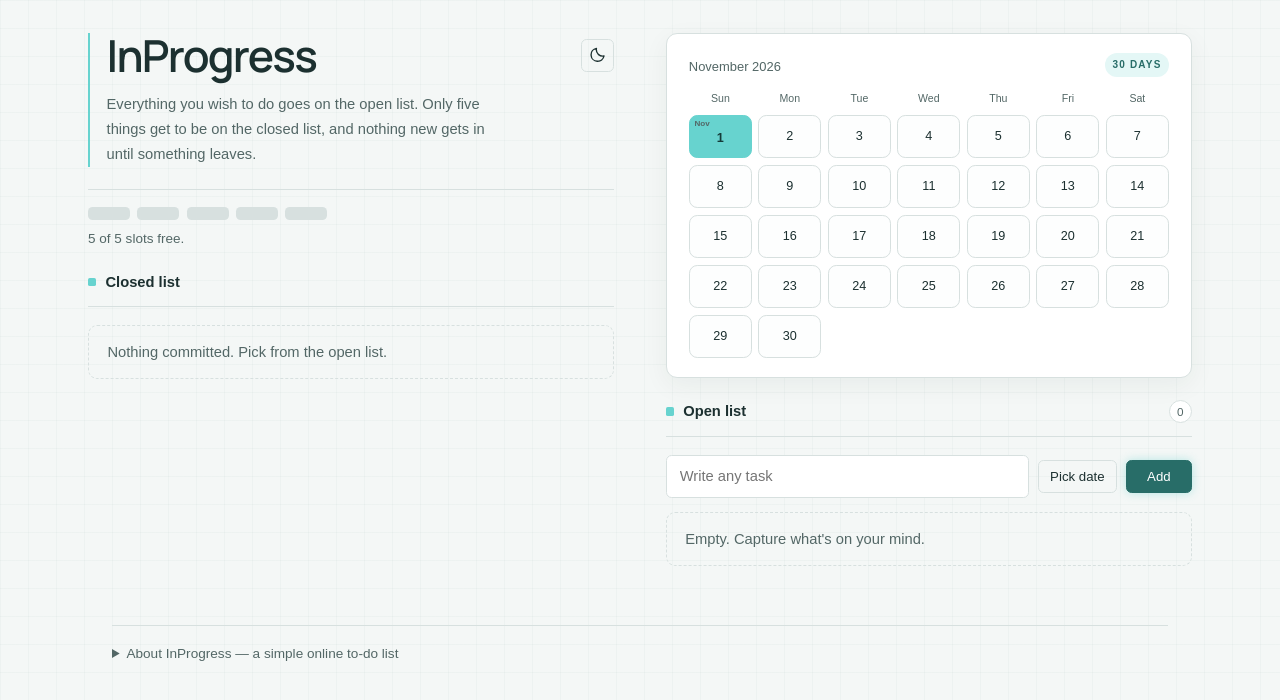
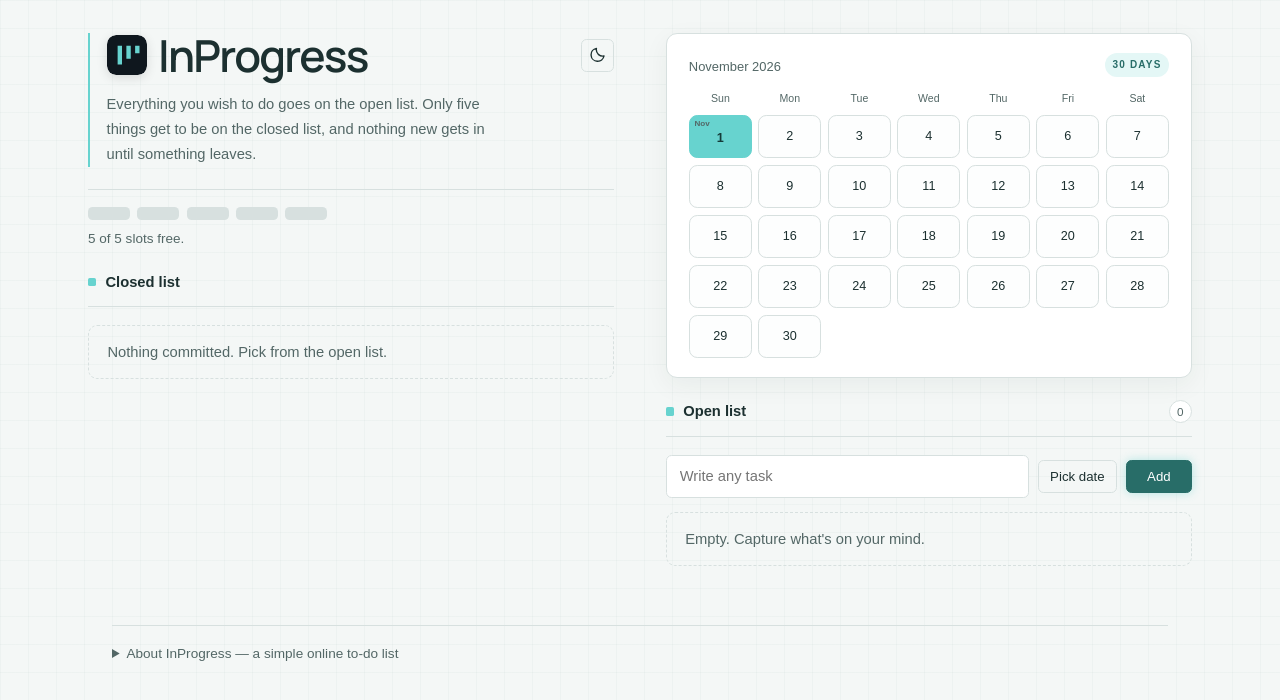
Before and after one commit to mahihyder/Open-Closed-List, a React (Vite) app in the folder closed-list/closed-list/: page / in a window 1280 px wide. Shown: the top 700 px of the page. Built offline with nearby package versions, Linux system fonts and the light colour scheme; a web font is replaced by a local one.

Commit message:
Show InProgress logo beside the page title

```diff
--- a/closed-list/closed-list/src/App.css
+++ b/closed-list/closed-list/src/App.css
@@ -452,3 +452,8 @@ input:focus { outline: none; border-color: var(--teal); box-shadow: 0 0 0 3px co
 .about-copy h2 { font-size: 1.15rem; color: var(--ink); }
 .about-copy h3 { font-size: 1rem; color: var(--ink); margin: 22px 0 6px; }
 .about-copy p { margin: 0 0 12px; }
+
+/* Bring the app icon into the page's identity. */
+.head h1.brand { display: flex; align-items: center; gap: 12px; min-width: 0; }
+.brand-mark { display: block; width: 44px; height: 44px; flex: 0 0 44px; border-radius: 10px; box-shadow: 0 3px 12px rgba(0,0,0,.12); }
+@media (max-width: 420px) { .head h1.brand { font-size: 2rem; gap: 9px; } .brand-mark { width: 36px; height: 36px; flex-basis: 36px; } }
--- a/closed-list/closed-list/src/App.jsx
+++ b/closed-list/closed-list/src/App.jsx
@@ -282,7 +282,7 @@ export default function App() {
 
   return <><main className="app">
     <div className="left-column">
-      <header className="head"><div className="head-row"><h1>InProgress</h1><button className="btn theme-toggle" type="button" onClick={() => setTheme((current) => current === "light" ? "dark" : "light")} aria-label={"Switch to " + (theme === "light" ? "dark" : "light") + " theme"} title={"Switch to " + (theme === "light" ? "dark" : "light") + " theme"}>{theme === "light" ? <svg viewBox="0 0 24 24" aria-hidden="true"><path d="M20.9 13A8.5 8.5 0 0 1 11 3.1 8.5 8.5 0 1 0 20.9 13Z" /></svg> : <svg viewBox="0 0 24 24" aria-hidden="true"><circle cx="12" cy="12" r="4" /><path d="M12 2v2M12 20v2M2 12h2M20 12h2M4.93 4.93l1.42 1.42M17.65 17.65l1.42 1.42M4.93 19.07l1.42-1.42M17.65 6.35l1.42-1.42" /></svg>}</button></div><p className="lede">Everything you wish to do goes on the open list. Only five things get to be on the closed list, and nothing new gets in until something leaves.</p></header>
+      <header className="head"><div className="head-row"><h1 className="brand"><img className="brand-mark" src="/favicon.svg" width="44" height="44" alt="" /> <span>InProgress</span></h1><button className="btn theme-toggle" type="button" onClick={() => setTheme((current) => current === "light" ? "dark" : "light")} aria-label={"Switch to " + (theme === "light" ? "dark" : "light") + " theme"} title={"Switch to " + (theme === "light" ? "dark" : "light") + " theme"}>{theme === "light" ? <svg viewBox="0 0 24 24" aria-hidden="true"><path d="M20.9 13A8.5 8.5 0 0 1 11 3.1 8.5 8.5 0 1 0 20.9 13Z" /></svg> : <svg viewBox="0 0 24 24" aria-hidden="true"><circle cx="12" cy="12" r="4" /><path d="M12 2v2M12 20v2M2 12h2M20 12h2M4.93 4.93l1.42 1.42M17.65 17.65l1.42 1.42M4.93 19.07l1.42-1.42M17.65 6.35l1.42-1.42" /></svg>}</button></div><p className="lede">Everything you wish to do goes on the open list. Only five things get to be on the closed list, and nothing new gets in until something leaves.</p></header>
       <section className="meter" aria-label={closed.length + " of " + LIMIT + " slots used"}><div className="slots" aria-hidden="true">{Array.from({ length: LIMIT }, (_, i) => <span key={i} className={i < closed.length ? "slot on" : "slot"} />)}</div><p className={full ? "status full" : "status"} role="status">{full ? "Closed list is full. Finish or let go of something to make room." : LIMIT - closed.length + " of " + LIMIT + " slots free."}</p></section>
       <section className="col closed-column" aria-labelledby="closed-h"><h2 id="closed-h">Closed list</h2>{closed.length === 0 ? <p className="empty">Nothing committed. Pick from the open list.</p> : <ul>{taskItems(closed, "closed")}</ul>}</section>
     </div>
```
